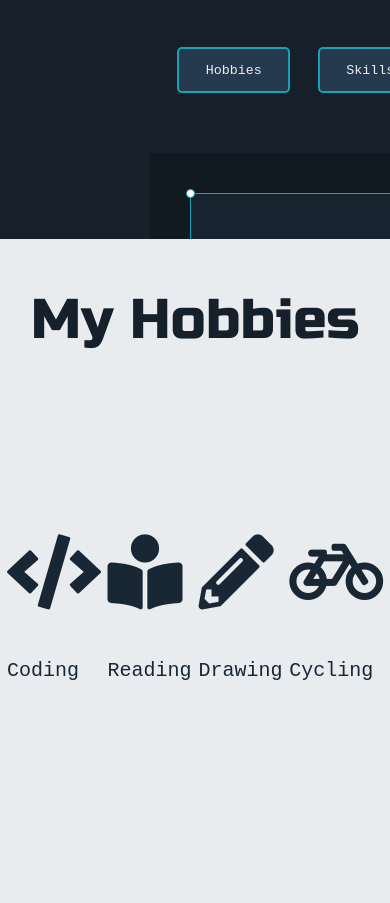
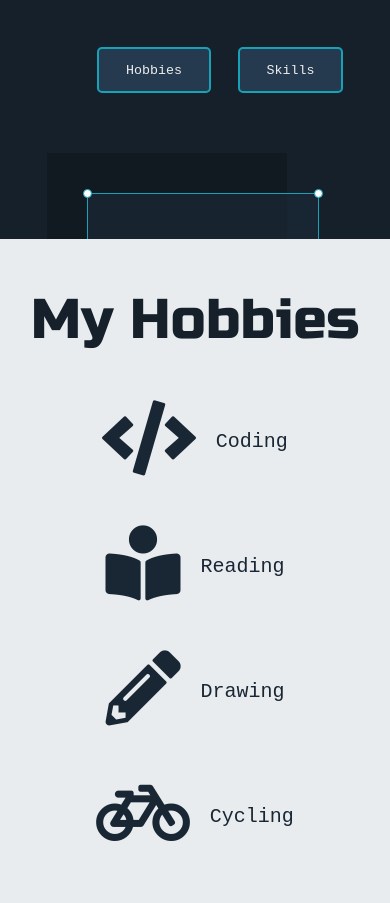
Before and after one commit to Tejask001/Portflio, a plain HTML site: page index.html in a window 390 px wide. Shown: the part 539-1442 px from the top of the page. Drawn offline with Linux system fonts and the light colour scheme.

Commit message:
mobile view made

```diff
--- a/index.html
+++ b/index.html
@@ -63,7 +63,7 @@
                     <div>
                         <i class="fas fa-code"></i>
                     </div>
-                    <div>
+                    <div class="hobby-name">
                         <span>Coding</span>
                     </div>
                 </div>
@@ -72,7 +72,7 @@
                     <div>
                         <i class="fas fa-book-reader"></i>
                     </div>
-                    <div>
+                    <div class="hobby-name">
                         <span>Reading</span>
                     </div>
                 </div>
@@ -81,7 +81,7 @@
                     <div>
                         <i class="fas fa-pencil-alt"></i>
                     </div>
-                    <div>
+                    <div class="hobby-name">
                         <span>Drawing</span>
                     </div>
                 </div>
@@ -90,7 +90,7 @@
                     <div>
                         <i class="fas fa-bicycle"></i>
                     </div>
-                    <div>
+                    <div class="hobby-name">
                         <span>Cycling</span>
                     </div>
                 </div>
--- a/responsive.css
+++ b/responsive.css
@@ -41,20 +41,46 @@
     .hobby span {
         font-size: 20px;
     }
+}
 
 /* mobile view */
-@media screen and (max-width: 576px){
+@media screen and (max-width: 460px){
     #section-buttons {
         /*intro section*/
-        margin-left: 150px;
+        margin-left: 18%;
     }
 
     #about-me {
-        width: 250px;
+        width: 200px;
     }
 
     #about-me-shadow {
-        width: 250px;
-        margin-left: 150px;
+        width: 200px;
+        margin-left: 12%;
+    }
+
+    /* hobbies section */
+    .header {
+        text-align: center;
+    }
+    .hobbies-wrapper {
+        margin-top: 0;
+        display: flex;
+        flex-direction: column;
+    }
+    .hobby {
+        display: flex;
+        flex-direction: row;
+        justify-content: center;
+    }
+
+    .hobby-name {
+        margin-left: 20px;
+        margin-top: 30px;
+    }
+
+    /*skills section */
+    .section3 span {
+        font-size: 25px;
     }
 }
```
